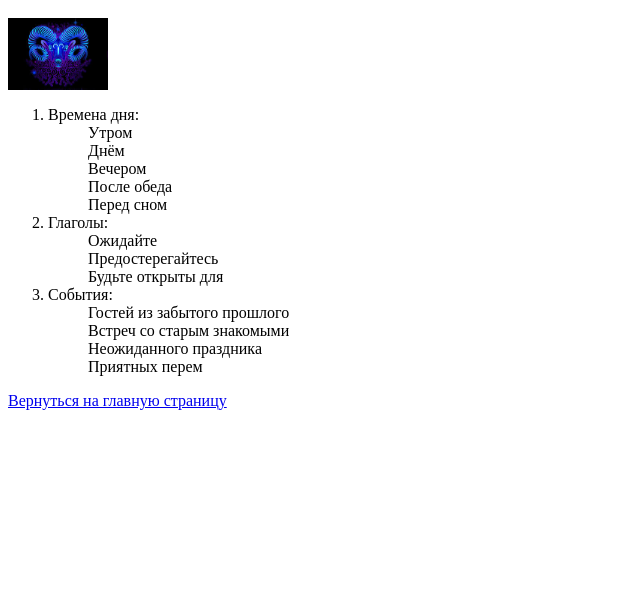
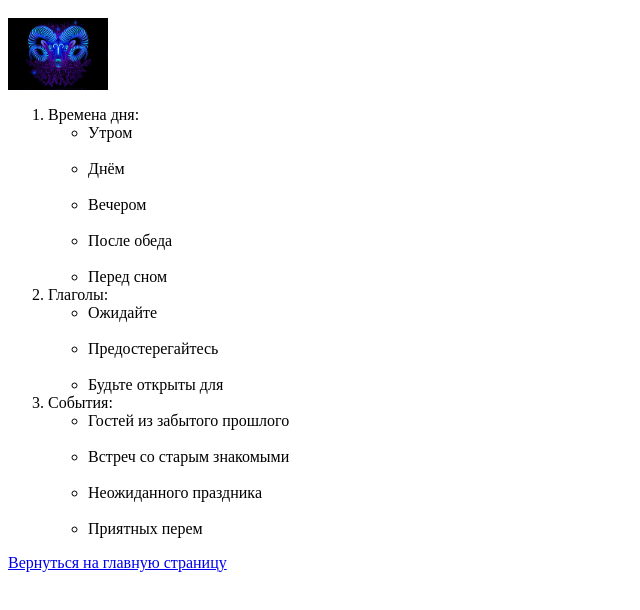
Before and after one commit to HappyDaniil/pyweb-m3-hw, a plain HTML site: page about.html in a window 1280 px wide. Shown: the part 48-658 px from the top of the page, without its empty margins (0-640 px from the left). Drawn offline with Linux system fonts and the light colour scheme.

Commit message:
Update about.html

```diff
--- a/about.html
+++ b/about.html
@@ -3,24 +3,24 @@
 	<ol>
 		<li>Времена дня:<br/>
 			<ul>
-				Утром<br/>
-				Днём<br/>
-				Вечером<br/>
-				После обеда<br/>
-				Перед сном
+				<li>Утром</li><br/>
+				<li>Днём</li><br/>
+				<li>Вечером</li><br/>
+				<li>После обеда</li><br/>
+				<li>Перед сном</li>
 			</ul>
 		<li>Глаголы:<br/>
 			<ul>
-				Ожидайте<br/>
-				Предостерегайтесь<br/>
-				Будьте открыты для
+				<li>Ожидайте</li><br/>
+				<li>Предостерегайтесь</li><br/>
+				<li>Будьте открыты для</li>
 			</ul>
 		<li>События:<br/>
 			<ul>
-				Гостей из забытого прошлого<br/>
-				Встреч со старым знакомыми<br/>
-				Неожиданного праздника<br/>
-				Приятных перем
+				<li>Гостей из забытого прошлого</li><br/>
+				<li>Встреч со старым знакомыми</li><br/>
+				<li>Неожиданного праздника</li><br/>
+				<li>Приятных перем</li>
 			</ul>
 		</ol>
 	<a href="index.html"> Вернуться на главную страницу </a>
```
